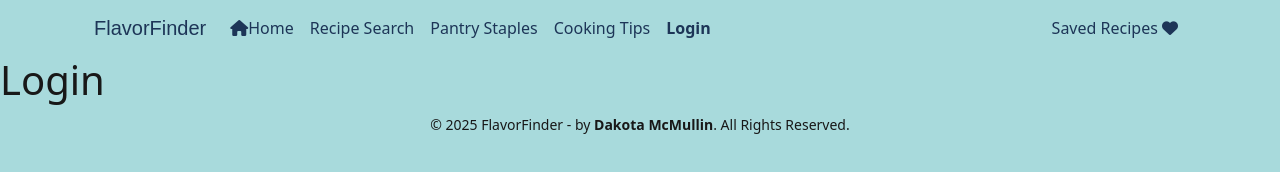
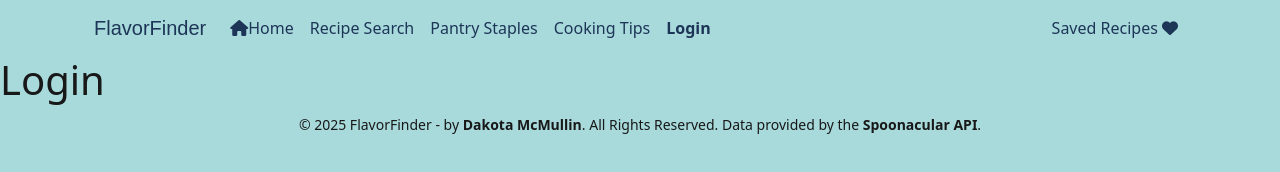
Before and after one commit to koda-m/FlavorFinder, a plain HTML site: page login.html in a window 1280 px wide. Drawn offline with nearby package versions, Linux system fonts and the light colour scheme; a web font is replaced by a local one.

Commit message:
Added API acknowledgement and updated navbar.

```diff
--- a/login.html
+++ b/login.html
@@ -17,7 +17,7 @@
 		<div class="container">
 			<nav class="navbar navbar-expand-lg bg-body-tertiary">
 				<div class="container-fluid">
-					<a class="navbar-brand" href="/index.html">FlavorFinder</a>
+					<a class="navbar-brand" href="./index.html">FlavorFinder</a>
 					<button class="navbar-toggler" type="button" data-bs-toggle="collapse" data-bs-target="#navbarNavAltMarkup" aria-controls="navbarNavAltMarkup" aria-expanded="false" aria-label="Toggle navigation">
 					<span class="navbar-toggler-icon"></span>
 					</button>
@@ -43,7 +43,9 @@
 		</section>
 	</main>
 	<footer>
-		<small>© <script>document.write(new Date().getFullYear())</script> FlavorFinder - by <a href="https://www.github.com/koda-m" target="_blank">Dakota McMullin</a>. All Rights Reserved.</small>
+		<small>© <script>document.write(new Date().getFullYear())</script> FlavorFinder - by <a href="https://www.github.com/koda-m" target="_blank">Dakota McMullin</a>. All Rights Reserved. Data provided by the
+    <a href="https://spoonacular.com/food-api" target="_blank" rel="noopener noreferrer">
+      Spoonacular API</a>.</small>
 	</footer>
 	<script src="https://cdn.jsdelivr.net/npm/bootstrap@5.3.6/dist/js/bootstrap.bundle.min.js" crossorigin="anonymous"></script>
 	<script src="script.js"></script>
```
Also changed, not shown: saved.html (+4 -2 lines), search.html (+4 -2 lines), staples.html (+4 -2 lines), tips.html (+4 -2 lines).
